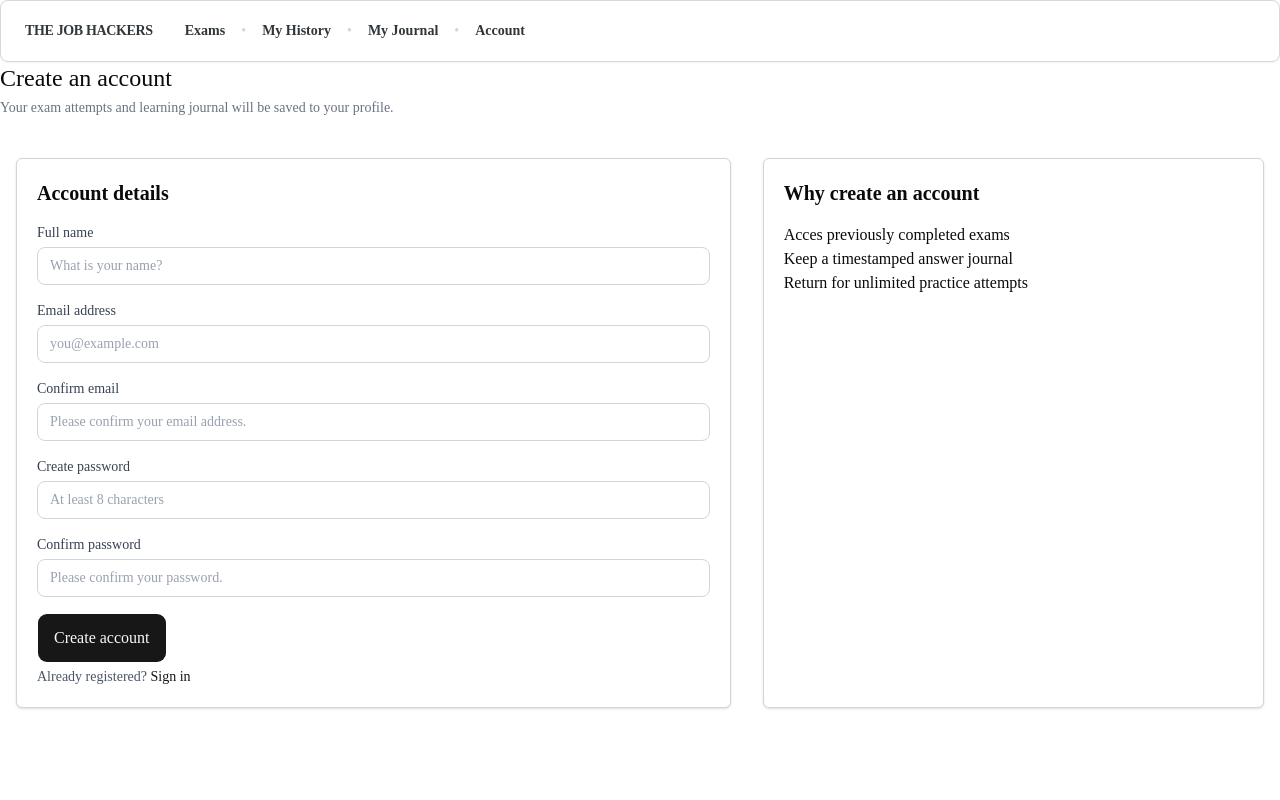
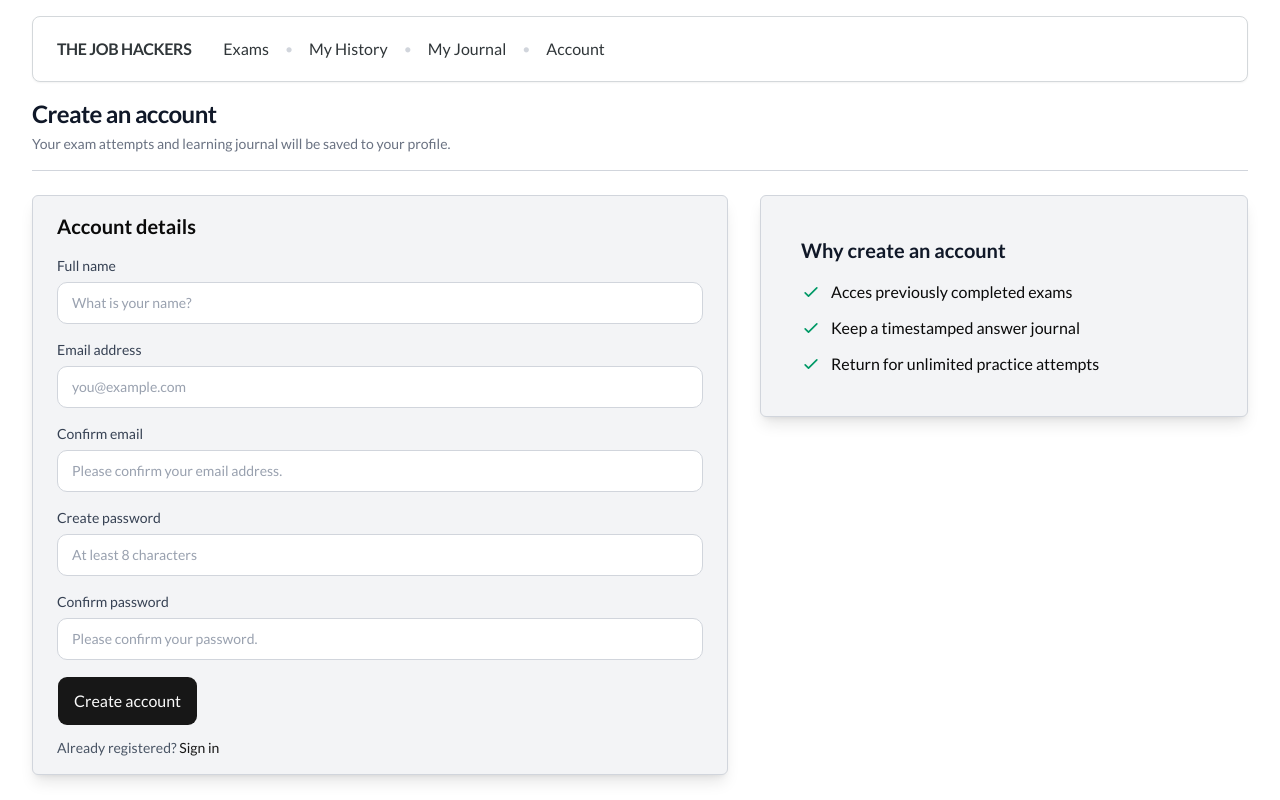
Before and after one commit to chingu-voyages/X02-team-01, a Next.js app in the folder frontend/: page /register in a window 1280 px wide. Built offline with nearby package versions, Linux system fonts and the light colour scheme.

Commit message:
feat(ui): integrate custom typography, Tailwind v4 theme, and component refinements
- Add Lato and Poppins fonts via next/font/google and configure CSS variables in root layout
- Update Tailwind v4 @theme inline configuration for sans and heading font families
- Refine styling of several components

```diff
--- a/frontend/src/app/globals.css
+++ b/frontend/src/app/globals.css
@@ -7,9 +7,9 @@
 @theme inline {
   --color-background: var(--background);
   --color-foreground: var(--foreground);
-  --font-sans: var(--font-sans);
+  --font-sans: var(--font-lato), system-ui, sans-serif;
   --font-mono: var(--font-geist-mono);
-  --font-heading: var(--font-sans);
+  --font-heading: var(--font-montserrat), system-ui, sans-serif;
   --color-sidebar-ring: var(--sidebar-ring);
   --color-sidebar-border: var(--sidebar-border);
   --color-sidebar-accent-foreground: var(--sidebar-accent-foreground);
--- a/frontend/src/app/layout.tsx
+++ b/frontend/src/app/layout.tsx
@@ -1,21 +1,23 @@
 import type { Metadata } from "next";
-import { Geist, Geist_Mono } from "next/font/google";
+import { Lato, Poppins } from "next/font/google";
 import { AuthProvider } from "@/features/auth/AuthProvider";
 import "./globals.css";
 
-const geistSans = Geist({
-  variable: "--font-geist-sans",
+const lato = Lato({
+  variable: "--font-lato",
   subsets: ["latin"],
+  weight: ["400", "700"],
 });
 
-const geistMono = Geist_Mono({
-  variable: "--font-geist-mono",
+const poppins = Poppins({
+  variable: "--font-poppins",
   subsets: ["latin"],
+  weight: ["400", "600", "700"],
 });
 
 export const metadata: Metadata = {
-  title: "Create Next App",
-  description: "Generated by create next app",
+  title: "The Job Hackers Exam Practice",
+  description: "Practice Exam Portal",
 };
 
 export default function RootLayout({
@@ -26,7 +28,7 @@ export default function RootLayout({
   return (
     <html
       lang="en"
-      className={`${geistSans.variable} ${geistMono.variable} h-full antialiased`}
+      className={`${lato.variable} ${poppins.variable} font-sans antialiased`}
     >
       <body className="min-h-full flex flex-col">
         <AuthProvider>{children}</AuthProvider>
--- a/frontend/src/components/layouts/Navbar.tsx
+++ b/frontend/src/components/layouts/Navbar.tsx
@@ -4,16 +4,16 @@ export default function Navbar() {
   return (
     <nav
       aria-label="Main navigation"
-      className="flex flex-wrap items-center gap-x-8 gap-y-3 rounded-md border border-[#d4d8db] bg-white px-6 py-5 shadow-xs"
+      className="flex flex-wrap items-center gap-x-8 gap-y-3 rounded-md border border-[#d4d8db] bg-white px-6 py-5 m-4 shadow-xs"
     >
-      <span className="text-sm font-bold tracking-tight text-[#303639]">
+      <span className="text-base font-bold tracking-tight text-[#303639]">
         THE JOB HACKERS
       </span>
 
       <div className="flex flex-wrap items-center gap-4 text-sm">
         <Link
           href="#"
-          className="font-semibold text-[#303639] hover:text-black hover:underline transition-colors focus:outline-none focus-visible:ring-2 focus-visible:ring-gray-400 rounded-xs"
+          className="text-base text-[#303639] hover:text-black hover:underline transition-colors focus:outline-none focus-visible:ring-2 focus-visible:ring-gray-400 rounded-xs"
         >
           Exams
         </Link>
@@ -22,7 +22,7 @@ export default function Navbar() {
         </span>
         <Link
           href="#"
-          className="font-semibold text-[#303639] hover:text-black hover:underline transition-colors focus:outline-none focus-visible:ring-2 focus-visible:ring-gray-400 rounded-xs"
+          className="text-base text-[#303639] hover:text-black hover:underline transition-colors focus:outline-none focus-visible:ring-2 focus-visible:ring-gray-400 rounded-xs"
         >
           My History
         </Link>
@@ -31,7 +31,7 @@ export default function Navbar() {
         </span>
         <Link
           href="#"
-          className="font-semibold text-[#303639] hover:text-black hover:underline transition-colors focus:outline-none focus-visible:ring-2 focus-visible:ring-gray-400 rounded-xs"
+          className="text-base text-[#303639] hover:text-black hover:underline transition-colors focus:outline-none focus-visible:ring-2 focus-visible:ring-gray-400 rounded-xs"
         >
           My Journal
         </Link>
@@ -40,7 +40,7 @@ export default function Navbar() {
         </span>
         <Link
           href="#"
-          className="font-semibold text-[#303639] hover:text-black hover:underline transition-colors focus:outline-none focus-visible:ring-2 focus-visible:ring-gray-400 rounded-xs"
+          className="text-base text-[#303639] hover:text-black hover:underline transition-colors focus:outline-none focus-visible:ring-2 focus-visible:ring-gray-400 rounded-xs"
         >
           Account
         </Link>
--- a/frontend/src/components/layouts/PageHeader.tsx
+++ b/frontend/src/components/layouts/PageHeader.tsx
@@ -15,14 +15,14 @@ export default function PageHeader({
 
   return (
     <div>
-      <div className="mb-4 sm:mb-6">
+      <div className="mx-4 pb-4 border-b border-gray-300">
         {stepLabel && (
-          <p className="text-xs font-semibold uppercase tracking-wider text-gray-500 mb-1">
+          <p className="text-xs font-bold uppercase tracking-widest text-gray-500">
             {stepLabel}
           </p>
         )}
-        <h1 className="text-lg sm:text-2xl">
-          {title}
+        <h1 className="text-xl sm:text-2xl font-semibold tracking-tight text-gray-900 flex items-baseline">
+          <span>{title}</span>
           {status && (
             <span aria-hidden="true" className="font-normal text-gray-500 ml-2">
               · {status}
--- a/frontend/src/components/ui/Card.tsx
+++ b/frontend/src/components/ui/Card.tsx
@@ -5,7 +5,7 @@ interface CardProps {
 
 export default function Card({ children, className = '' }: CardProps) {
   return (
-    <article className={`bg-white border border-gray-300 rounded-sm p-3 md:p-5 m-2 md:m-4 shadow-sm ${className}`}>
+    <article className={`bg-gray-100 border border-gray-300 rounded-sm mx-2 md:mx-4 shadow-lg ${className}`}>
       {children}
     </article>
   )
--- a/frontend/src/components/ui/FormInput.tsx
+++ b/frontend/src/components/ui/FormInput.tsx
@@ -19,7 +19,7 @@ export default function FormInput({
     <div>
       <label
         htmlFor={inputId}
-        className="block text-sm font-medium text-gray-700 mb-1"
+        className="block text-sm font-medium text-gray-700 mb-1.5"
       >
         {label}
       </label>
@@ -29,15 +29,15 @@ export default function FormInput({
         type={type}
         aria-invalid={!!error}
         aria-describedby={error ? errorId : undefined}
-        className={`w-full rounded-md border px-3 py-2 text-sm placeholder-gray-400 focus:outline-none focus:ring-1 ${
+        className={`w-full bg-white rounded-lg border px-3.5 py-2.5 text-sm text-gray-900 placeholder-gray-400 transition-colors duration-200 focus:outline-none focus:ring-2 ${
           error
-            ? "border-red-500 focus:border-red-500 focus:ring-red-500"
-            : "border-gray-300 focus:border-gray-900 focus:ring-gray-900"
+            ? "border-red-500 focus:border-red-500 focus:ring-red-500/10"
+            : "border-gray-300 focus:border-gray-900 focus:ring-gray-900/10"
         }`}
         {...props}
       />
       {error && (
-        <p id={errorId} className="mt-1 text-xs text-red-600">
+        <p id={errorId} className="mt-1.5 text-xs font-medium text-red-600">
           {error}
         </p>
       )}
--- a/frontend/src/features/auth/register/RegisterForm.tsx
+++ b/frontend/src/features/auth/register/RegisterForm.tsx
@@ -178,7 +178,7 @@ export default function RegisterForm() {
         onBlur={() => handleBlur("confirmPassword")}
         error={touched.confirmPassword ? errors.confirmPassword : undefined}
       />
-      <div className="flex flex-col gap-1">
+      <div className="flex flex-col gap-3">
         <Button
           type="submit"
           className="self-start py-6 px-4 text-base hover:cursor-pointer"
--- a/frontend/src/features/auth/register/RegisterScreen.tsx
+++ b/frontend/src/features/auth/register/RegisterScreen.tsx
@@ -5,7 +5,7 @@ import Navbar from "@/components/layouts/Navbar";
 
 export default function RegisterScreen() {
   return (
-    <div>
+    <div className="mx-4">
       <Navbar />
       <PageHeader
         title="Create an account"
@@ -13,16 +13,66 @@ export default function RegisterScreen() {
       />
 
       <div className="mt-6 grid grid-cols-1 md:grid-cols-12">
-        <Card className="col-span-7">
+        <Card className="col-span-7 shadow-lg px-6 py-4">
           <h2 className="text-xl font-semibold mb-4">Account details</h2>
           <RegisterForm />
         </Card>
-        <Card className="col-span-5">
-          <h2 className="text-xl font-semibold mb-4">Why create an account</h2>
-          <ul>
-            <li>Acces previously completed exams</li>
-            <li>Keep a timestamped answer journal</li>
-            <li>Return for unlimited practice attempts</li>
+        <Card className="col-span-5 self-start p-10 bg-gray-100">
+          <h2 className="font-heading text-xl font-bold text-gray-900 mb-4">
+            Why create an account
+          </h2>
+          <ul className="space-y-3 items-start gap-2.5">
+            <li className="flex items-start gap-2.5">
+              <svg
+                className="w-5 h-5 text-emerald-600 shrink-0 mt-0.5"
+                fill="none"
+                stroke="currentColor"
+                viewBox="0 0 24 24"
+                aria-hidden="true"
+              >
+                <path
+                  strokeLinecap="round"
+                  strokeLinejoin="round"
+                  strokeWidth="2"
+                  d="M5 13l4 4L19 7"
+                />
+              </svg>
+              <span>Acces previously completed exams</span>
+            </li>
+            <li className="flex items-start gap-2.5">
+              <svg
+                className="w-5 h-5 text-emerald-600 shrink-0 mt-0.5"
+                fill="none"
+                stroke="currentColor"
+                viewBox="0 0 24 24"
+                aria-hidden="true"
+              >
+                <path
+                  strokeLinecap="round"
+                  strokeLinejoin="round"
+                  strokeWidth="2"
+                  d="M5 13l4 4L19 7"
+                />
+              </svg>
+              <span>Keep a timestamped answer journal</span>
+            </li>
+            <li className="flex items-start gap-2.5">
+              <svg
+                className="w-5 h-5 text-emerald-600 shrink-0 mt-0.5"
+                fill="none"
+                stroke="currentColor"
+                viewBox="0 0 24 24"
+                aria-hidden="true"
+              >
+                <path
+                  strokeLinecap="round"
+                  strokeLinejoin="round"
+                  strokeWidth="2"
+                  d="M5 13l4 4L19 7"
+                />
+              </svg>
+              <span>Return for unlimited practice attempts</span>
+            </li>
           </ul>
         </Card>
       </div>
```
